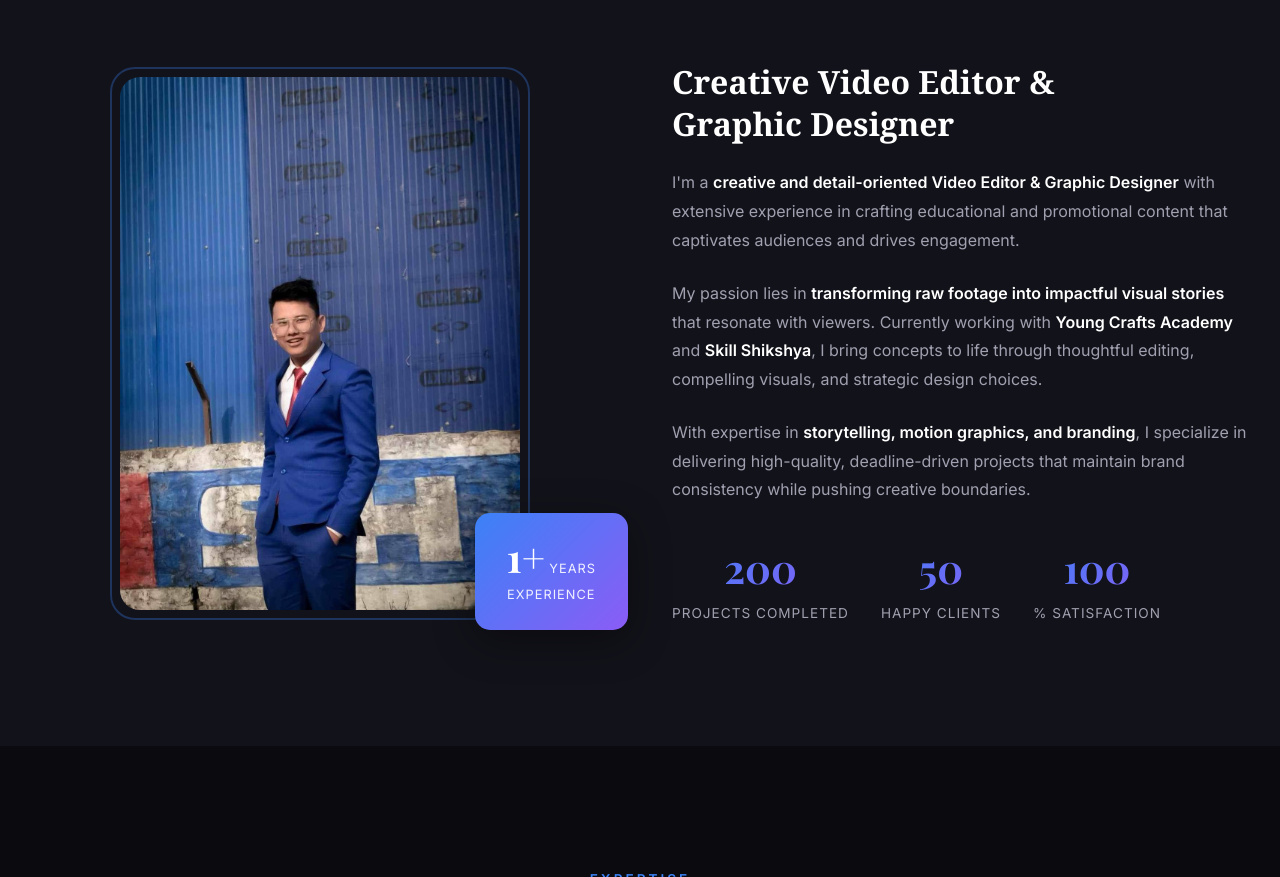
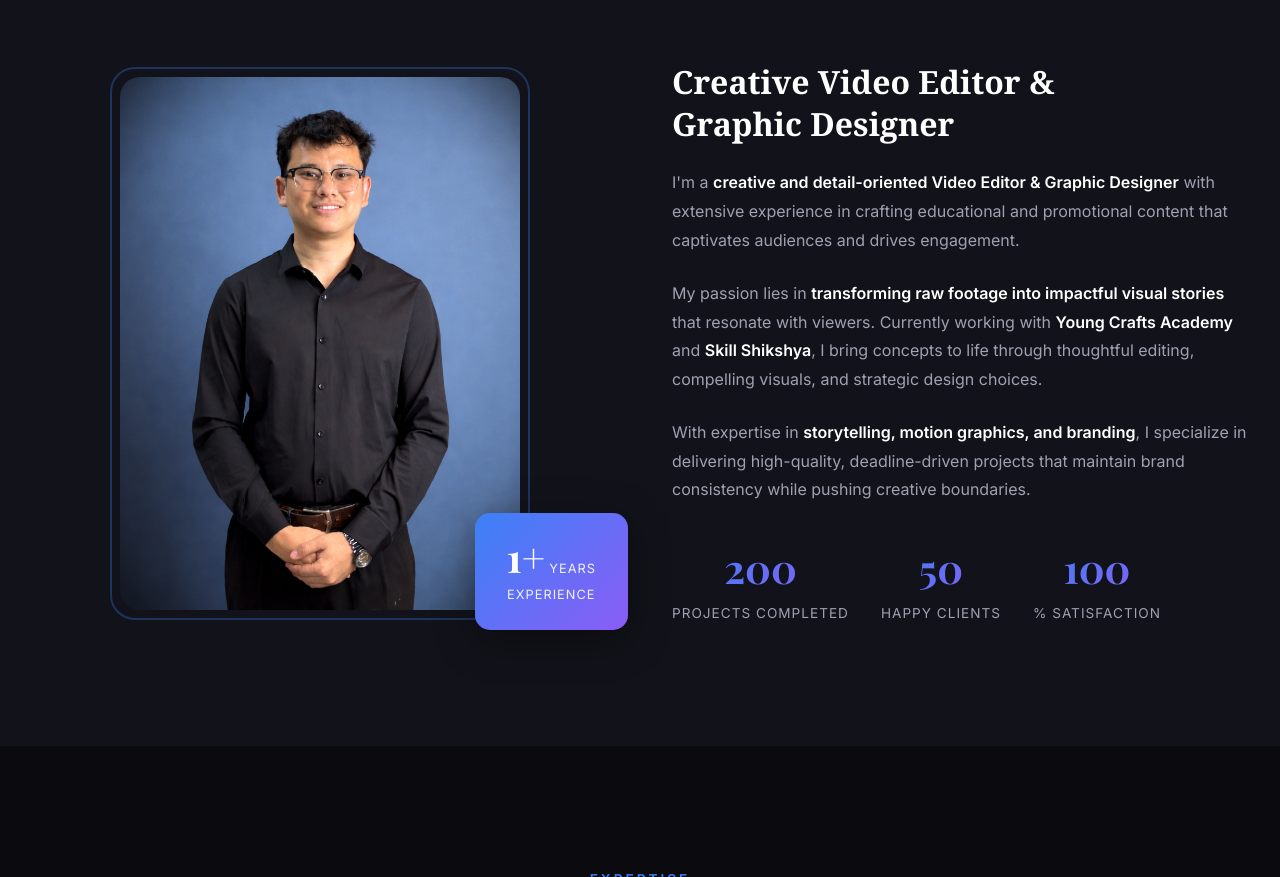
Before and after one commit to yonjanserab69/serabportfolio, a plain HTML site: page index.html in a window 1280 px wide. Shown: the part 1098-1975 px from the top of the page. Drawn offline with nearby package versions, Linux system fonts and the light colour scheme.

Commit message:
Update portfolio with latest changes

```diff
--- a/index.html
+++ b/index.html
@@ -125,7 +125,7 @@
             <div class="about-content">
                 <div class="about-image">
                     <div class="image-frame">
-                        <img src="assets/images/serab photo.jpeg" alt="Serab Yonjan" class="profile-image">
+                        <img src="assets/images/profile 1.png" alt="Serab Yonjan" class="profile-image">
                         <div class="frame-border"></div>
                     </div>
                     <div class="experience-badge">
```
Also changed, not shown: assets/images/profile 1.png (added).
